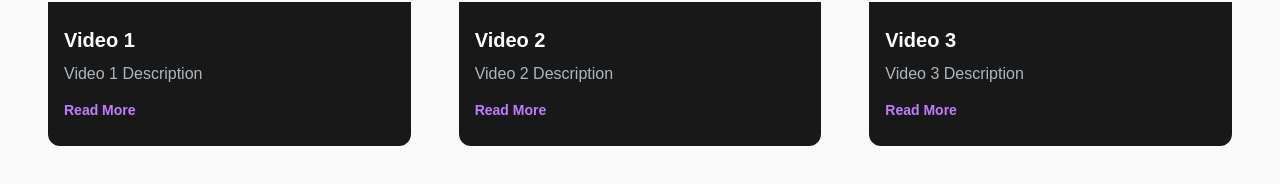
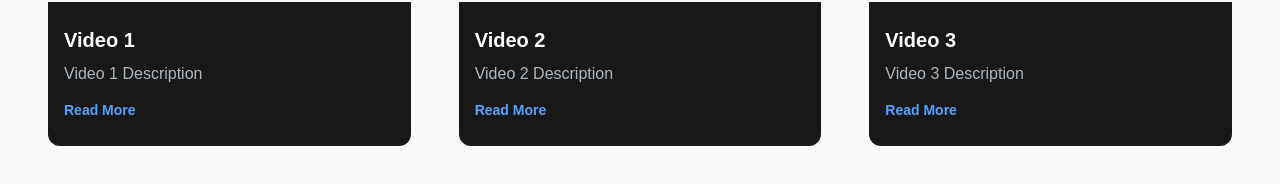
Before and after one commit to moedotrex/InExileWebsite, a Next.js app: page / in a window 1280 px wide. Shown: the part 498-682 px from the top of the page. Built offline with nearby package versions, Linux system fonts and the light colour scheme.

Commit message:
Update VideoCard.jsx

```diff
--- a/src/app/components/VideoCard.jsx
+++ b/src/app/components/VideoCard.jsx
@@ -46,7 +46,7 @@
         {fullDescription && (
           <button
             onClick={() => setIsExpanded(!isExpanded)}
-            className="text-purple-400 hover:text-purple-300 transition-colors text-sm font-semibold"
+            className="text-blue-400 hover:text-blue-300 transition-colors text-sm font-semibold"
           >
             {isExpanded ? "Show Less" : "Read More"}
           </button>
```
